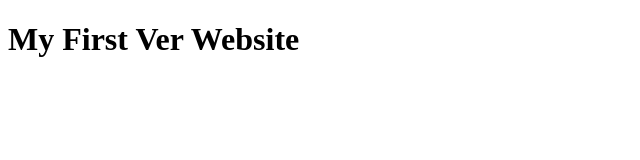
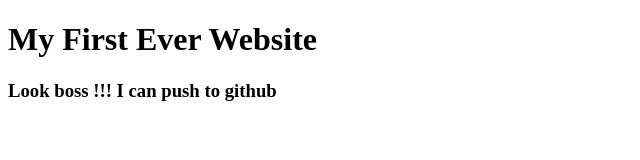
Before and after one commit to Muydul/My_first_website, a plain HTML site: page index.html in a window 1280 px wide. Shown: the whole page, without its empty margins (0-640 px from the left). Drawn offline with Linux system fonts and the light colour scheme.

Commit message:
learn github

```diff
--- a/index.html
+++ b/index.html
@@ -7,6 +7,7 @@
     <title>Document</title>
 </head>
 <body>
-  <h1>My First Ver Website</h1>
+  <h1>My First Ever Website</h1>
+  <h3>Look boss !!! I can push to github </h3>
 </body>
 </html>
```
